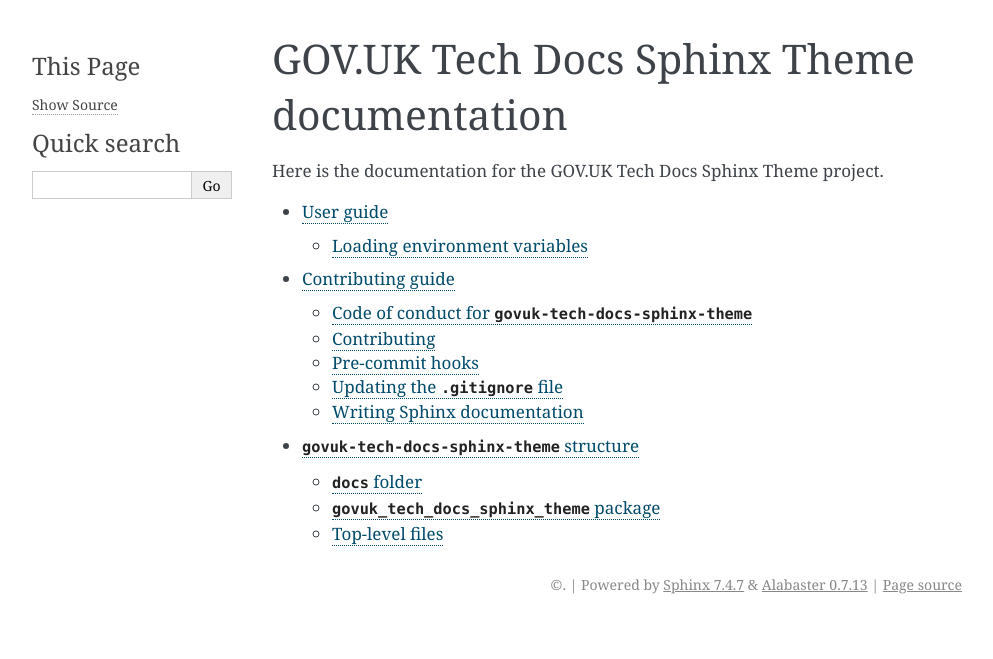
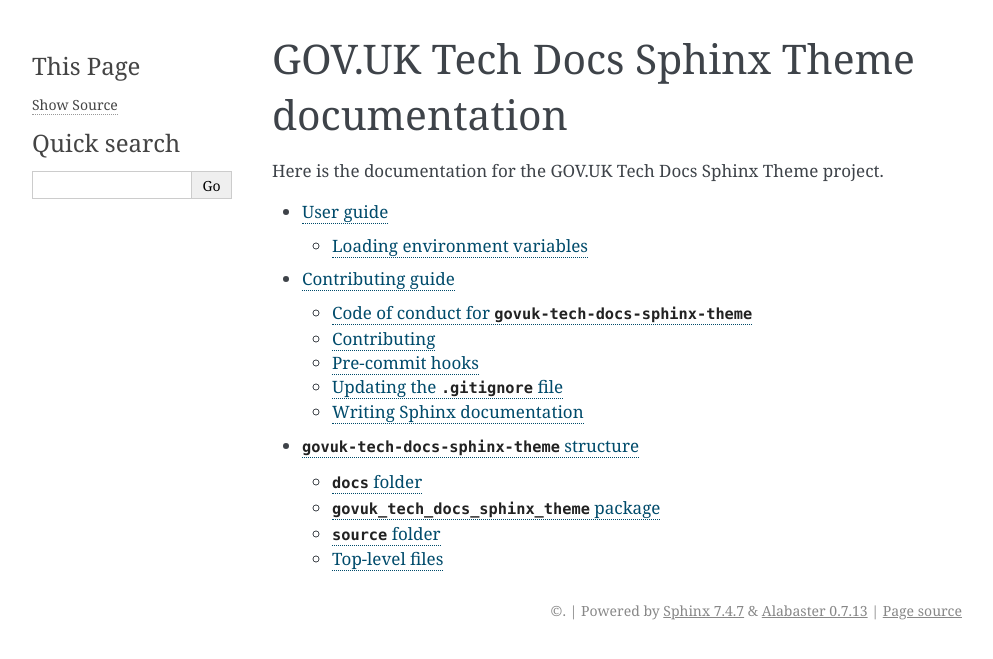
Before and after one commit to ukgovdatascience/govuk-tech-docs-sphinx-theme, a Sphinx documentation site: the page built from docs/index.md, in a window 1280 px wide. Shown: the top 659 px of the page, without its empty margins (148-1141 px from the left). Built offline with Sphinx 7.4.7, drawn with Linux system fonts in a browser that asks for light colours.

Commit message:
Add folder for local builds of the `alphagov/tech-docs-template`
Use to store an archive copy of the rendered web pages.

````diff
--- a/docs/structure/README.md
+++ b/docs/structure/README.md
@@ -6,6 +6,7 @@
 :maxdepth: 2
 ./docs.md
 ./govuk_tech_docs_sphinx_theme.md
+./source.md
 ./tests.md
 ```
 
--- /dev/null
+++ b/docs/structure/source.md
@@ -0,0 +1,2 @@
+```{include} ../../source/README.md
+```
````
Also changed, not shown: source/README.md (added), 3 other files.
